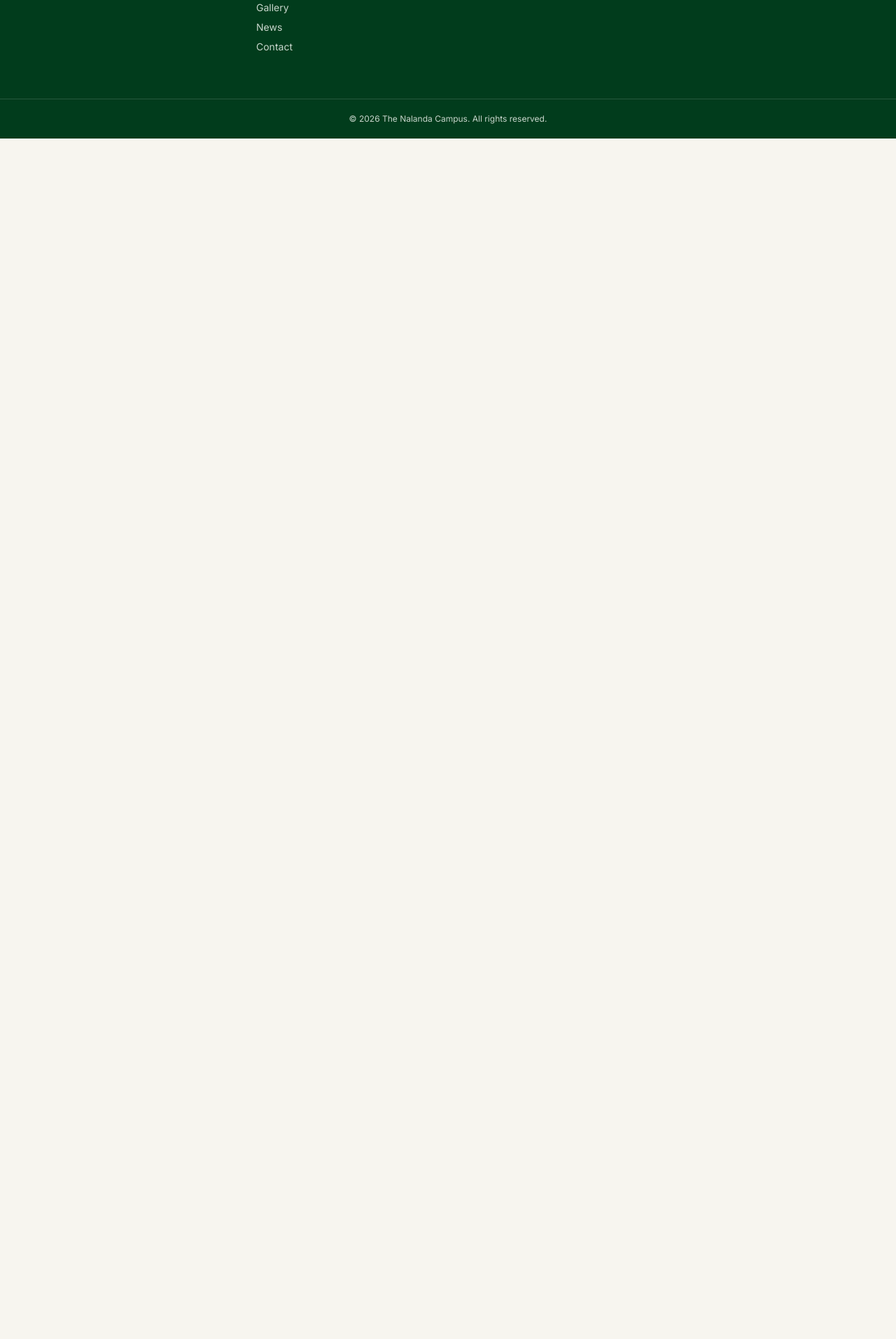
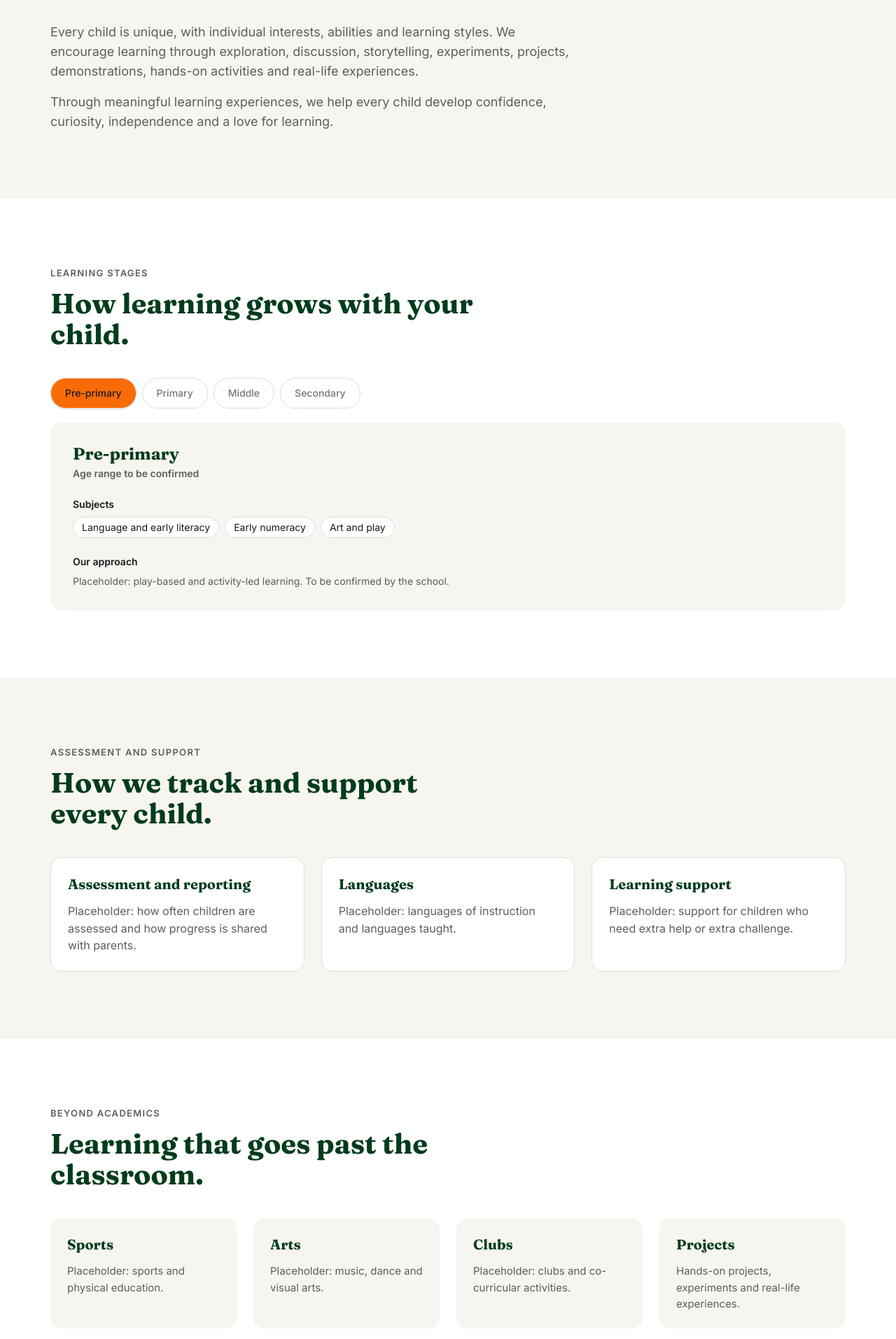
Before and after one commit to srusht-i19/nalanda-school-website, a Next.js app: page /academics in a window 1280 px wide. Before the commit this address had no page. Shown: the part 766-2680 px from the top of the page at 70% size. Before the commit the page ends 964 px from the top, so only its background shows below. Built offline with nearby package versions, Linux system fonts and the light colour scheme.

Commit message:
Day 5: Academics page

```diff
--- /dev/null
+++ b/app/academics/page.tsx
@@ -0,0 +1,124 @@
+import type { Metadata } from "next";
+import { CtaBand } from "@/components/sections/cta-band";
+import { PageHero } from "@/components/sections/page-hero";
+import { Section } from "@/components/ui/section";
+import { SectionHeading } from "@/components/ui/section-heading";
+import { Tabs, TabsContent, TabsList, TabsTrigger } from "@/components/ui/tabs";
+import { academics } from "@/content/academics";
+import { school } from "@/content/school";
+
+export const metadata: Metadata = {
+  title: "Academics",
+  description: `Curriculum, learning stages and assessment at ${school.fullName}.`,
+};
+
+export default function AcademicsPage() {
+  return (
+    <>
+      <PageHero
+        eyebrow={academics.hero.eyebrow}
+        title={academics.hero.title}
+        lead={academics.hero.lead}
+      />
+
+      {/* Curriculum overview */}
+      <Section className="pt-8 min-[900px]:pt-12">
+        <SectionHeading
+          eyebrow={academics.intro.eyebrow}
+          title={academics.intro.title}
+        />
+        <p className="bg-surface text-ink mt-4 inline-block rounded-full px-4 py-1.5 text-sm font-semibold">
+          {academics.intro.board}
+        </p>
+        <div className="text-muted-foreground mt-6 max-w-[760px] space-y-4 text-lg">
+          {academics.intro.paragraphs.map((p) => (
+            <p key={p}>{p}</p>
+          ))}
+        </div>
+      </Section>
+
+      {/* Stage tabs */}
+      <Section tone="white">
+        <SectionHeading
+          eyebrow={academics.stagesHeading.eyebrow}
+          title={academics.stagesHeading.title}
+        />
+        <Tabs defaultValue={academics.stages[0].id} className="mt-10">
+          <TabsList className="flex h-auto flex-wrap justify-start gap-2 bg-transparent p-0">
+            {academics.stages.map((s) => (
+              <TabsTrigger
+                key={s.id}
+                value={s.id}
+                className="border-line data-[state=active]:bg-accent data-[state=active]:text-ink min-h-11 rounded-full border px-5"
+              >
+                {s.label}
+              </TabsTrigger>
+            ))}
+          </TabsList>
+          {academics.stages.map((s) => (
+            <TabsContent key={s.id} value={s.id} className="mt-6">
+              <div className="rounded-card bg-surface p-8">
+                <h3>{s.label}</h3>
+                <p className="text-muted-foreground mt-1 text-sm font-semibold">
+                  {s.age}
+                </p>
+                <h4 className="text-ink mt-6 font-semibold">Subjects</h4>
+                <ul className="mt-2 flex flex-wrap gap-2">
+                  {s.subjects.map((sub) => (
+                    <li
+                      key={sub}
+                      className="border-line bg-surface-2 rounded-full border px-3 py-1 text-sm"
+                    >
+                      {sub}
+                    </li>
+                  ))}
+                </ul>
+                <h4 className="text-ink mt-6 font-semibold">Our approach</h4>
+                <p className="text-muted-foreground mt-2 max-w-[680px]">
+                  {s.approach}
+                </p>
+              </div>
+            </TabsContent>
+          ))}
+        </Tabs>
+      </Section>
+
+      {/* Assessment / languages / support */}
+      <Section>
+        <SectionHeading
+          eyebrow={academics.supportHeading.eyebrow}
+          title={academics.supportHeading.title}
+        />
+        <div className="mt-10 grid gap-6 min-[900px]:grid-cols-3">
+          {academics.support.map((c) => (
+            <div
+              key={c.title}
+              className="rounded-card border-line bg-surface-2 border p-6"
+            >
+              <h3 className="text-xl">{c.title}</h3>
+              <p className="text-muted-foreground mt-3">{c.text}</p>
+            </div>
+          ))}
+        </div>
+      </Section>
+
+      {/* Beyond academics */}
+      <Section tone="white">
+        <SectionHeading
+          eyebrow={academics.beyondHeading.eyebrow}
+          title={academics.beyondHeading.title}
+        />
+        <div className="mt-10 grid gap-6 min-[640px]:grid-cols-2 min-[900px]:grid-cols-4">
+          {academics.beyond.map((b) => (
+            <div key={b.title} className="rounded-card bg-surface p-6">
+              <h3 className="text-xl">{b.title}</h3>
+              <p className="text-muted-foreground mt-3 text-[15px]">{b.text}</p>
+            </div>
+          ))}
+        </div>
+      </Section>
+
+      <CtaBand />
+    </>
+  );
+}
--- /dev/null
+++ b/content/academics.ts
@@ -0,0 +1,112 @@
+export const academics = {
+  hero: {
+    eyebrow: "Academics",
+    title: "Learning that is joyful, hands-on and built around the child.",
+    lead: "Our student-centred approach combines academic excellence with creativity, values and real-life experiences.",
+  },
+  intro: {
+    eyebrow: "Curriculum overview",
+    title: "Strong foundations for lifelong learning.",
+    // TODO: add the board (CBSE / State / other) once the school confirms
+    board: "Board: to be confirmed",
+    paragraphs: [
+      "Every child is unique, with individual interests, abilities and learning styles. We encourage learning through exploration, discussion, storytelling, experiments, projects, demonstrations, hands-on activities and real-life experiences.",
+      "Through meaningful learning experiences, we help every child develop confidence, curiosity, independence and a love for learning.",
+    ],
+  },
+  stagesHeading: {
+    eyebrow: "Learning stages",
+    title: "How learning grows with your child.",
+  },
+  // TODO: confirm stages, age ranges and subjects with the school (needed by Day 5)
+  stages: [
+    {
+      id: "pre-primary",
+      label: "Pre-primary",
+      age: "Age range to be confirmed",
+      subjects: [
+        "Language and early literacy",
+        "Early numeracy",
+        "Art and play",
+      ],
+      approach:
+        "Placeholder: play-based and activity-led learning. To be confirmed by the school.",
+    },
+    {
+      id: "primary",
+      label: "Primary",
+      age: "Age range to be confirmed",
+      subjects: [
+        "English",
+        "Mathematics",
+        "Environmental studies",
+        "Languages",
+        "Art and creativity",
+      ],
+      approach:
+        "Our primary section lays strong foundations by combining academic excellence with creativity, values, practical experiences and the all-round development of every child.",
+    },
+    {
+      id: "middle",
+      label: "Middle",
+      age: "Age range to be confirmed",
+      subjects: [
+        "English",
+        "Mathematics",
+        "Science",
+        "Social science",
+        "Languages",
+      ],
+      approach: "Placeholder: to be confirmed by the school.",
+    },
+    {
+      id: "secondary",
+      label: "Secondary",
+      age: "Age range to be confirmed",
+      subjects: [
+        "English",
+        "Mathematics",
+        "Science",
+        "Social science",
+        "Languages",
+      ],
+      approach: "Placeholder: to be confirmed by the school.",
+    },
+  ],
+  supportHeading: {
+    eyebrow: "Assessment and support",
+    title: "How we track and support every child.",
+  },
+  // TODO: replace with the school's real assessment, language and support details
+  support: [
+    {
+      title: "Assessment and reporting",
+      text: "Placeholder: how often children are assessed and how progress is shared with parents.",
+    },
+    {
+      title: "Languages",
+      text: "Placeholder: languages of instruction and languages taught.",
+    },
+    {
+      title: "Learning support",
+      text: "Placeholder: support for children who need extra help or extra challenge.",
+    },
+  ],
+  beyondHeading: {
+    eyebrow: "Beyond academics",
+    title: "Learning that goes past the classroom.",
+  },
+  // TODO: replace with the real clubs and activities from the school
+  beyond: [
+    { title: "Sports", text: "Placeholder: sports and physical education." },
+    { title: "Arts", text: "Placeholder: music, dance and visual arts." },
+    {
+      title: "Clubs",
+      text: "Placeholder: clubs and co-curricular activities.",
+    },
+    {
+      title: "Projects",
+      text: "Hands-on projects, experiments and real-life experiences.",
+    },
+  ],
+};
```
